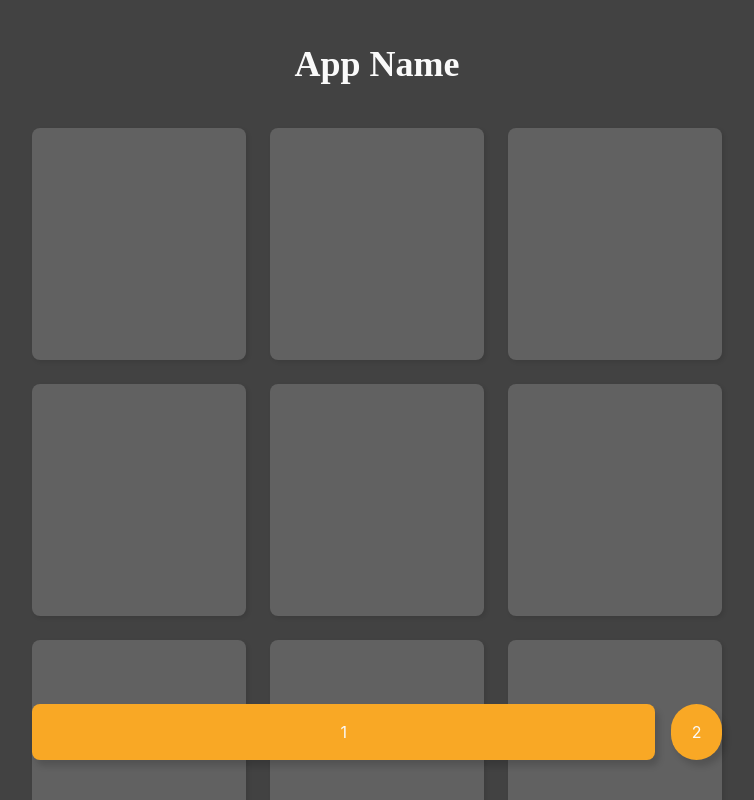
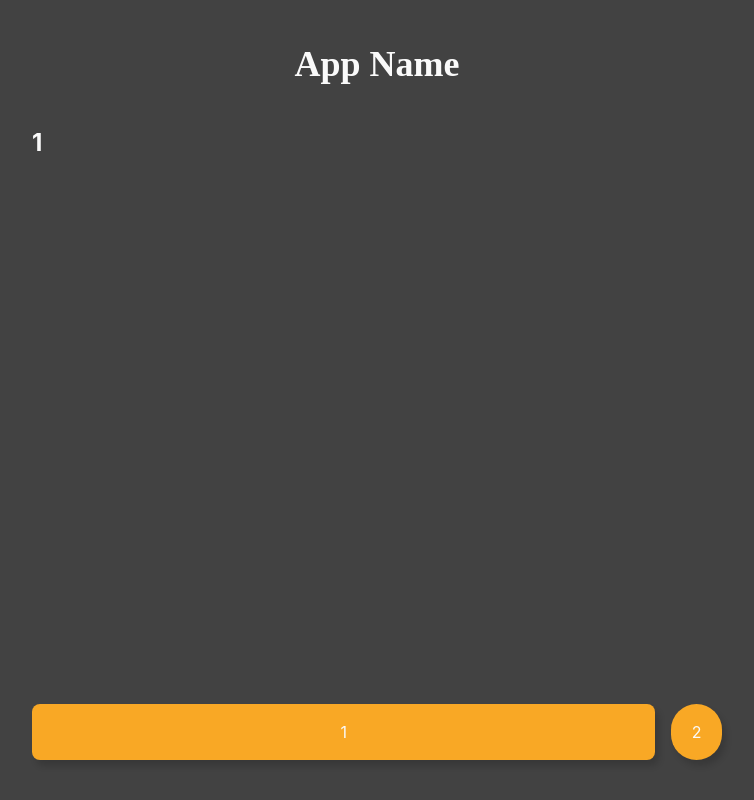
Before and after one commit to tinnguyen263/my-notes-with-react, a React (Create React App) app: page /note/1 in a window 1280 px wide. Shown: the whole page, without its empty margins (263-1017 px from the left). Built offline with nearby package versions, Linux system fonts and the light colour scheme.

Commit message:
add basic routing

```diff
--- a/package.json
+++ b/package.json
@@ -6,6 +6,7 @@
     "node-sass": "^4.11.0",
     "react": "^16.8.6",
     "react-dom": "^16.8.6",
+    "react-router-dom": "^5.0.0",
     "react-scripts": "2.1.8",
     "simplebar-react": "^0.1.6"
   },
--- a/src/components/App.js
+++ b/src/App.js
@@ -1,9 +1,10 @@
 import React, { Component } from 'react';
-import Content from './Content'
-import Header from "./Header";
-import Actions from "./Actions";
-import Action from "./Action";
-import AppName from "./AppName";
+import Content from './components/Content'
+import Header from "./components/Header";
+import Actions from "./components/Actions";
+import Action from "./components/Action";
+import AppName from "./components/AppName";
+import AppRouter from "./AppRouter";
 
 export default class App extends Component {
   render() {
@@ -12,7 +13,9 @@ export default class App extends Component {
         <Header className="app-header">
           <AppName/>
         </Header>
-        <Content className="app-content"/>
+        <Content className="app-content">
+          <AppRouter/>
+        </Content>
         <Actions className="app-actions">
           <Action componentType="bar">1</Action>
           <Action componentType="button">2</Action>
--- /dev/null
+++ b/src/AppRouter.js
@@ -0,0 +1,27 @@
+import React, { Component } from 'react';
+import { BrowserRouter as Router, Route, Link, Switch } from "react-router-dom";
+import NotePage from "./views/NotePage";
+import HomePage from "./views/HomePage";
+
+export default class AppRouter extends Component {
+  render() {
+    return (
+      <Router>
+        <Switch>
+          <Route exact path="/" component={routeResolver.homePage} />
+          <Route path="/note/:id" component={routeResolver.noteDetailPage} />
+          <Route component={routeResolver.notFoundPage} />
+        </Switch>
+      </Router>
+    );
+  }
+}
+
+const routeResolver = {
+  homePage: () => (<HomePage/>),
+  noteDetailPage: ({ match }) => {
+    const noteId = match.params.id;
+    return noteId ? (<NotePage noteId={noteId}/>) : (<Link to="/">Back to Home</Link>)
+  },
+  notFoundPage: () => (<h2>404</h2>)
+};
--- a/src/components/Content.js
+++ b/src/components/Content.js
@@ -1,13 +1,14 @@
 import React, { Component } from 'react';
 import SimpleBar from 'simplebar-react';
-import NoteList from './NoteList';
 import 'simplebar/dist/simplebar.min.css';
 
 export default class Content extends Component{
   render() {
     return (
       <SimpleBar className={this.props.className}>
-        <NoteList className="app-content--content"/>
+        <div className="app-content--content">
+          {this.props.children}
+        </div>
       </SimpleBar>
     )
   }
--- a/src/index.js
+++ b/src/index.js
@@ -1,7 +1,7 @@
 import React from 'react';
 import ReactDOM from 'react-dom';
 import './index.scss';
-import App from './components/App';
+import App from './App';
 import * as serviceWorker from './serviceWorker';
 
 ReactDOM.render(<App />, document.getElementById('root'));
--- /dev/null
+++ b/src/views/HomePage.js
@@ -0,0 +1,10 @@
+import React, { Component } from 'react';
+import NoteList from "../components/NoteList";
+
+export default class HomePage extends Component {
+  render() {
+    return (
+      <NoteList/>
+    )
+  }
+}
--- /dev/null
+++ b/src/views/NotePage.js
@@ -0,0 +1,9 @@
+import React, { Component } from 'react';
+
+export default class NotePage extends Component {
+  render() {
+    return (
+      <h2>{this.props.noteId}</h2>
+    )
+  }
+}
```
Also changed, not shown: 1 other file (tests, documents, lock files or other folders).
